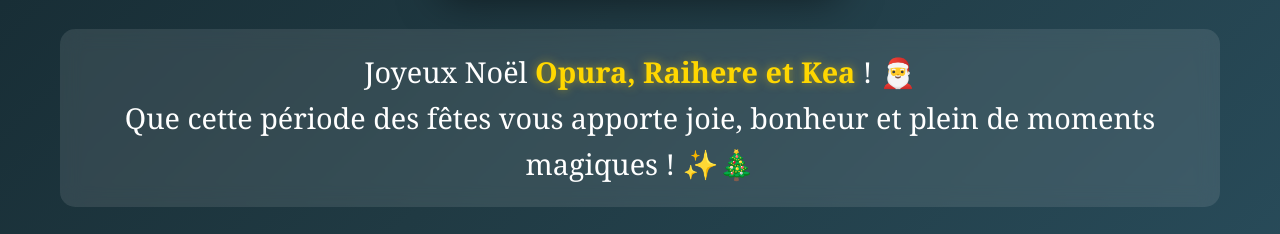
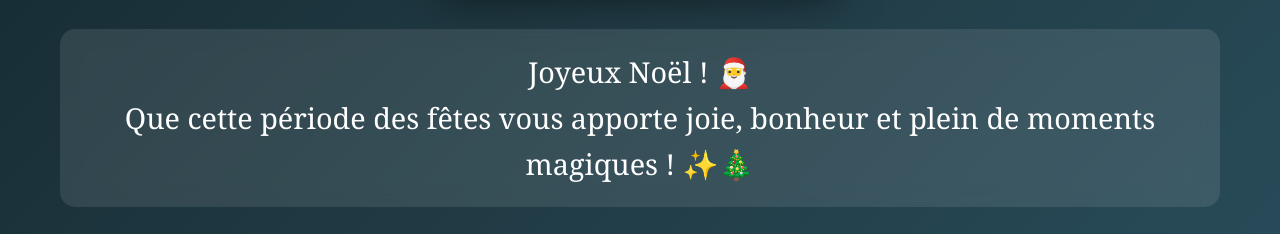
Before and after one commit to ZeWills987/chrismas, a plain HTML site: page index.html in a window 1280 px wide. Shown: the part 720-954 px from the top of the page. Drawn offline with Linux system fonts and the light colour scheme; grey boxes are pictures that could not be loaded.

Commit message:
update for everyone

```diff
--- a/index.html
+++ b/index.html
@@ -55,7 +55,7 @@
         <!-- Message personnalisé -->
         <div class="message">
             <p id="christmasMessage">
-                Joyeux Noël <span class="friend-name">Opura, Raihere et Kea</span> ! 🎅<br>
+                Joyeux Noël ! 🎅<br>
                 Que cette période des fêtes vous apporte joie, bonheur et plein de moments magiques ! ✨🎄
             </p>
         </div>
```
